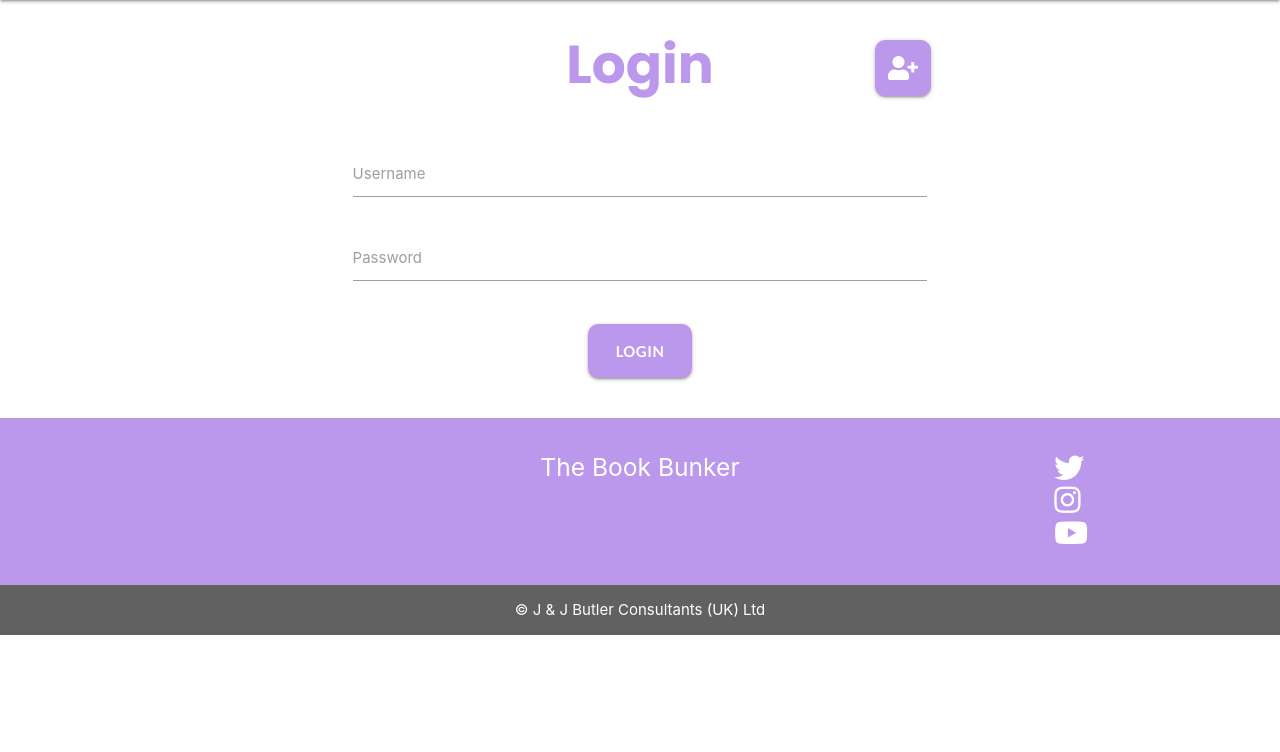
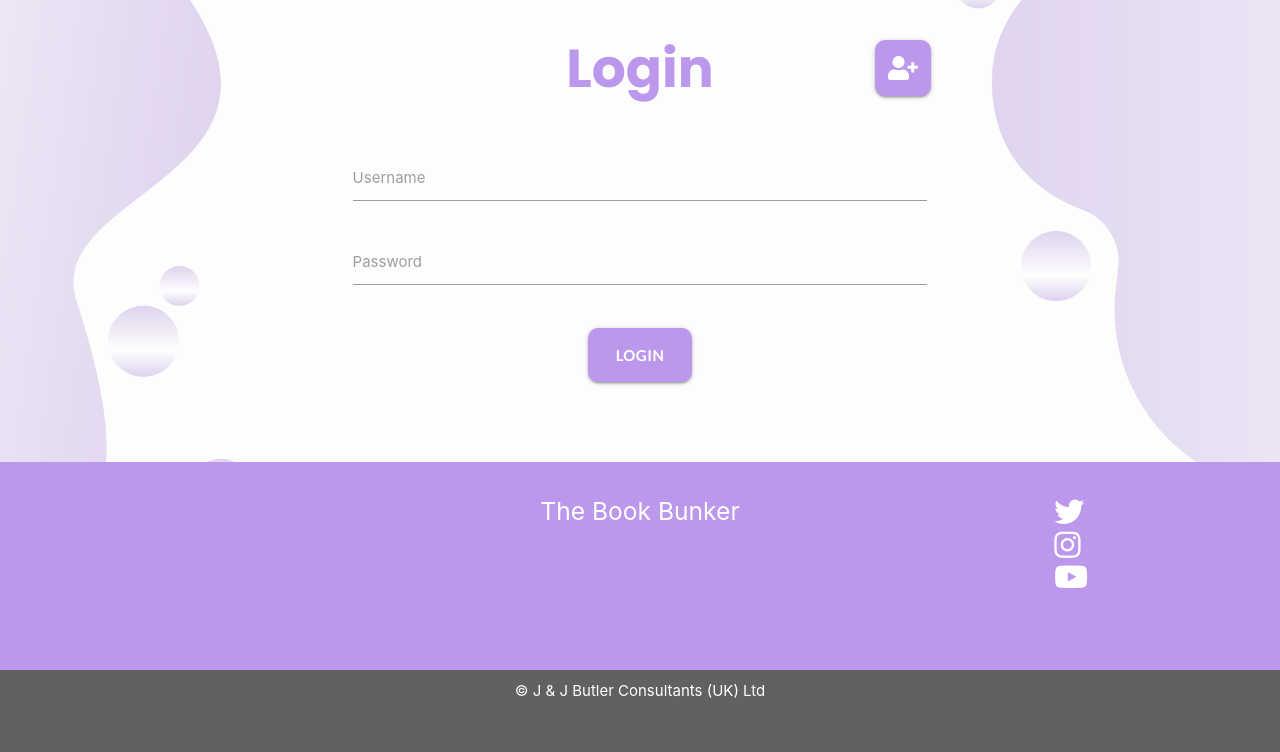
Before and after one commit to daisybutler/The-Book-Bunker-project03, a Flask app: page /login in a window 1280 px wide. Shown: the part 64-816 px from the top of the page. Before the commit the page ends 699 px from the top, so only its background shows below. Run offline with Flask 2, Linux system fonts and the light colour scheme; some libraries are stand-ins or nearby versions.

Commit message:
Added background image pattern to all instances of main tags.

```diff
--- a/app.py
+++ b/app.py
@@ -149,6 +149,20 @@ def delete_book(book_id):
     return redirect(url_for('dashboard', username=session["user"]))
 
 
+"""
+# LIKE BOOK ----------------------------------------
+@app.route('/like_book', methods=['POST', 'GET'])
+def like_book(book_id):
+    like_count = mongo.db.books.find_one(
+        {'_id': ObjectId(book_id)})["like_count"]
+    if request.method == 'POST':
+        like_count += 1
+    else:
+        flash('Whoops, something when wrong.')
+    return flash('Liked')
+    """
+
+
 # SEARCH ALL BOOKS -------------------------------------
 @app.route("/search-categories", methods=["GET", "POST"])
 def search_categories():
--- a/static/css/style.css
+++ b/static/css/style.css
@@ -9,11 +9,17 @@ body {
     display: flex;
     min-height: 100vh;
     flex-direction: column;
+    scroll-behavior: smooth;
   }
 
   /* Facilitates sticky footer */
   main {
     flex: 1 0 auto;
+    background-image: url('/static/images/background-pattern1.png');
+    background-position: center;
+    background-repeat: repeat-y;
+    background-size: cover;
+    background-color: #fff;
   }
 
   h2 {
@@ -21,6 +27,8 @@ body {
     font-weight: 700;
     text-align: center;
     color: #bb98eb;
+    margin-top: 0;
+    padding-top: 40px;
 }
 
 p {
@@ -48,6 +56,11 @@ p {
     font-family: "Poppins", sans-serif;
     font-weight: 500;
     text-align: center;
+}
+
+.container {
+    margin-bottom: 0;
+    padding-bottom: 40px;
 }
 
 /* NAVIGATION ------------------------------- */
@@ -347,7 +360,7 @@ nav li a {
     border-radius: 10px;
 }
 
-/* Login ------------------------------- */
+/* Logout ------------------------------- */
 
 #logout-page {
     min-height: 70vh;
@@ -360,7 +373,6 @@ nav li a {
     color: #282828;
 }
 
-
 /* FOOTER ------------------------------- */
 
 .page-footer {
--- a/static/js/script.js
+++ b/static/js/script.js
@@ -9,9 +9,15 @@ $(document).ready(function(){
     $('#show-all-books-btn').click(function(){
         $('#show-all-books-btn').addClass('hide-button');
     })
-    // Transforms heart buttons from outline to solid when clicked
-    $('.heart-button').click(function(){
-        $('.heart').toggleClass('fas fa-heart');
-        $('.heart').toggleClass('far fa-heart');
-    })
-  });
+    // Transforms heart buttons from outline to solid when clicked to represent a like/unlike
+    //$('.heart-button').click(function () {
+       // if ($('.heart').toggleClass('far fa-heart') == True) {
+            //$.post("/like_book", book_id=selected_book._id).done(function (reply) {
+              //  $('.heart').toggleClass('fas fa-heart');
+               // alert('Liked');
+           // })
+        //} else {
+           // alert("Already liked")
+       // }
+    //})
+});
--- a/templates/add-book.html
+++ b/templates/add-book.html
@@ -1,7 +1,9 @@
 {% extends "base.html" %}
 {% block content %}
 
+<div id="add-book-page">
     <h2>Add Book</h2>
+</div>
 
     <!---Add book form-->
     <div class="row container">
--- a/templates/edit-book.html
+++ b/templates/edit-book.html
@@ -1,7 +1,9 @@
 {% extends "base.html" %}
 {% block content %}
 
-<h2>Edit Book</h2>
+<div id="edit-book-page">
+    <h2>Edit Book</h2>
+</div>
 
 <!---Add book form-->
 <div class="row container">
--- a/templates/login.html
+++ b/templates/login.html
@@ -1,7 +1,7 @@
 {% extends "base.html" %}
 {% block content %}
 
-<div class="container">
+<div id="login-page" class="container">
     <div class="row">
         <div class="col s12 m4 offset-m4">
             <h2>Login</h2>
```
Also changed, not shown: static/images/background-pattern1.png (added).
